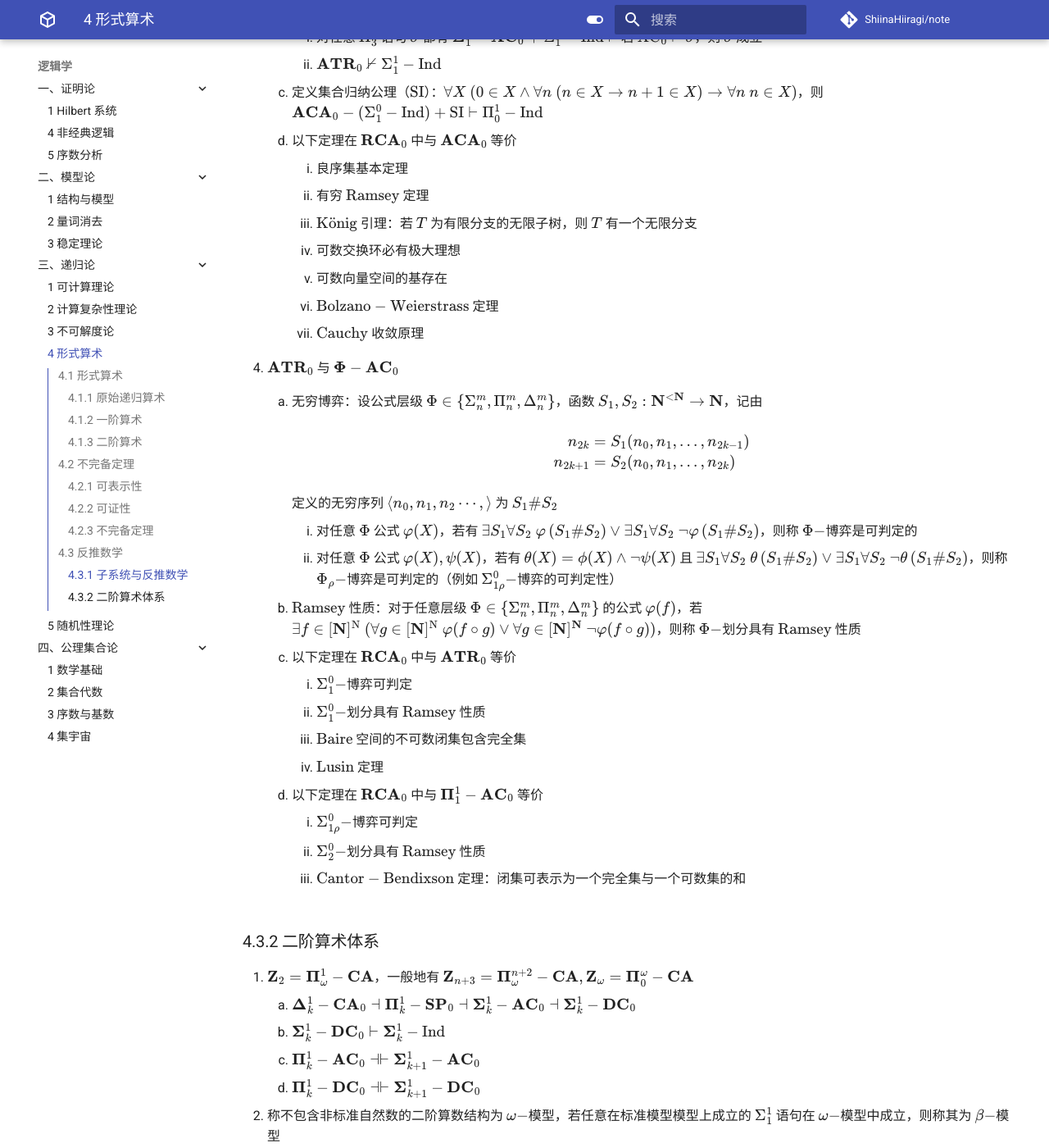
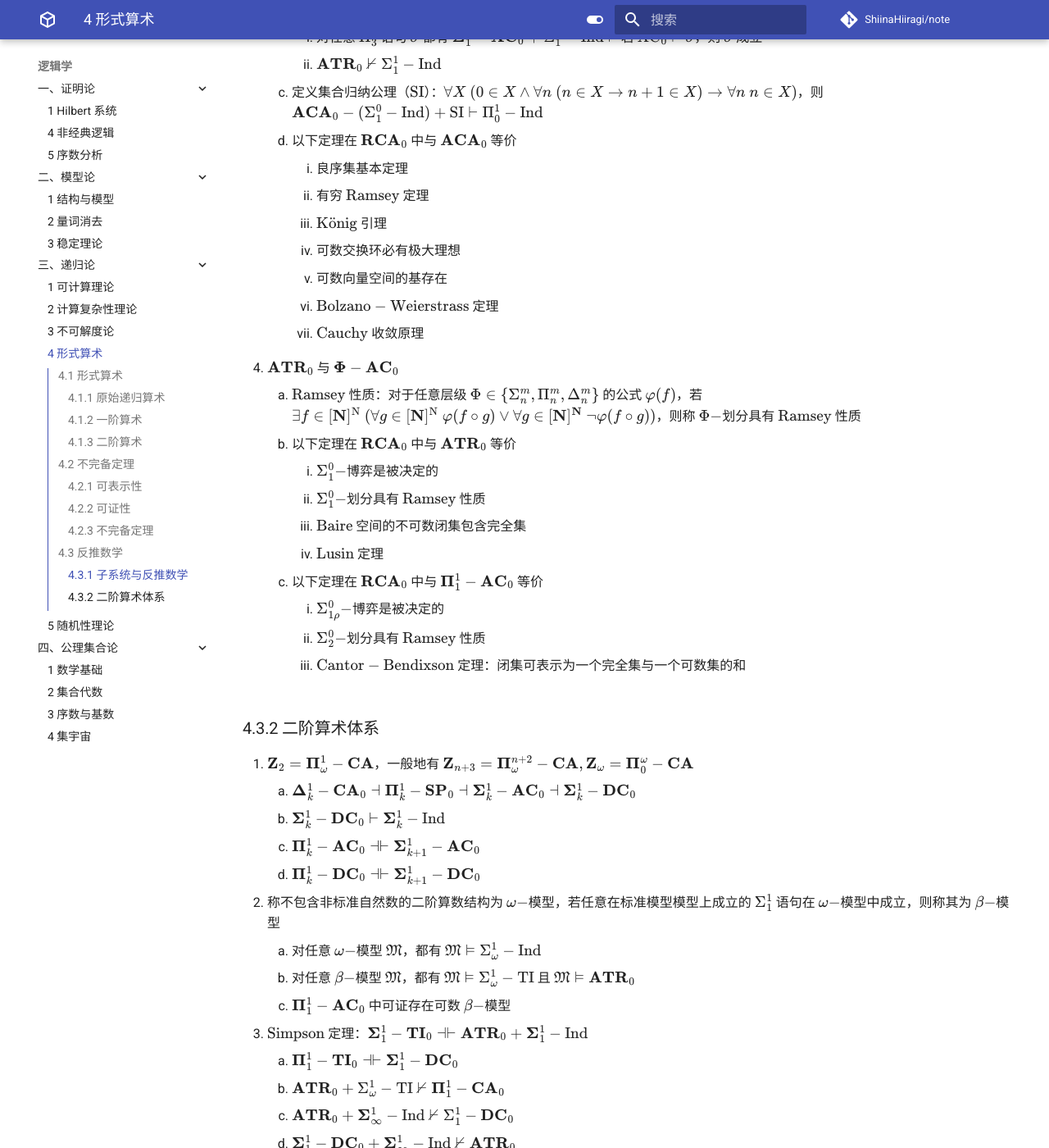
Before and after one commit to ShiinaHiiragi/note, an MkDocs documentation site: the page built from docs/logic/rec/arith.md, in a window 1280 px wide and 1400 px high, scrolled down 8703 px. Shown: the whole window at 82% size. Built offline with MkDocs 1.6.1 and Material for MkDocs 9.7.7, drawn with Linux system fonts in a browser that asks for light colours; comment, search, counter and statistics services are not loaded; some of the changed text lies outside the part shown.

Commit message:
move dst

```diff
--- a/docs/logic/rec/arith.md
+++ b/docs/logic/rec/arith.md
@@ -111,7 +111,7 @@
 
 2. 对于任意 $\mathbf{Z}_2$ 的子系统 $\mathbf{T}_0$，令 $\mathbf{T} = \mathbf{T}_0 + \mathrm{1-Ind}$，其中 $\mathrm{1-Ind}$ 是对所有一阶公式都成立的归纳公理模式．设 $\Phi \in \{\Sigma_{n}^{m}, \Pi_{n}^{m}, \Delta_{n}^{m}\}$
     1. $\mathbf{RCA}_0 = \mathbf{Q} + \Sigma_1^0-\mathrm{Ind} + \Delta_1^0-\mathrm{CA}$
-    2. $\mathbf{WKL}_0 = \mathbf{RCA}_0 + \text{K}\ddot{\mathrm o}\text{nig}$，后者即弱 $\text{K}\ddot{\mathrm o}\text{nig}$ 引理：若 $T$ 为 $2^{<\omega}$ 的无限子树，则 $T$ 有一个无限分支
+    2. $\mathbf{WKL}_0 = \mathbf{RCA}_0 + \text{K}\ddot{\mathrm o}\text{nig}$，后者即弱 $\text{K}\ddot{\mathrm o}\text{nig}$ 引理
     3. $\mathbf{ACA}_0 = \mathbf{RCA}_0 + \Pi_0^1-\mathrm{CA}, \mathbf{\Phi}-\mathbf{CA}_0 = \mathbf{RCA}_0 + \Phi-\mathrm{CA}$
     4. $\mathbf{ATR}_0 = \mathbf{RCA}_0 + \mathrm{TR}, \mathbf{\Phi}-\mathbf{TR}_0 = \mathbf{RCA}_0 + \Phi-\mathrm{TR}$
     5. $\mathbf{\Phi}-\mathbf{AC}_0 = \mathbf{RCA}_0 + \Phi-\mathbf{AC}$
@@ -275,34 +275,20 @@
     4. 以下定理在 $\mathbf{RCA}_0$ 中与 $\mathbf{ACA}_0$ 等价
         1. 良序集基本定理
         2. 有穷 $\text{Ramsey}$ 定理
-        3. $\text{K}\ddot{\mathrm o}\text{nig}$ 引理：若 $T$ 为有限分支的无限子树，则 $T$ 有一个无限分支
+        3. $\text{K}\ddot{\mathrm o}\text{nig}$ 引理
         4. 可数交换环必有极大理想
         5. 可数向量空间的基存在
         6. $\text{‌Bolzano}-\text{Weierstrass}$ 定理
         7. $\text{Cauchy}$ 收敛原理
 4. $\mathbf{ATR}_0$ 与 $\mathbf{\Phi}-\mathbf{AC}_0$
-    1. 无穷博弈：设公式层级 $\Phi \in \{\Sigma_{n}^{m}, \Pi_{n}^{m}, \Delta_{n}^{m}\}$，函数 $S_1, S_2: \mathbf N^{<\mathbf{N}} \to \mathbf N$，记由
-
-        $$
-        \begin{aligned}
-        n_{2k} & = S_1(n_0, n_1, ..., n_{2k-1}) \\
-        n_{2k+1} & = S_2(n_0, n_1, ..., n_{2k})
-        \end{aligned}
-        $$
-
-        定义的无穷序列 $\left<n_0, n_1, n_2 \cdots,\right>$ 为 $S_1 \# S_2$
-
-        1. 对任意 $\Phi$ 公式 $\varphi(X)$，若有 $\exists S_1 \forall S_2 \ \varphi \left(S_1 \# S_2\right) \vee \exists S_1 \forall S_2 \ \neg \varphi\left(S_1 \# S_2\right)$，则称 $\Phi-$博弈是可判定的
-        2. 对任意 $\Phi$ 公式 $\varphi(X), \psi(X)$，若有 $\theta(X) = \phi(X) \wedge \neg \psi(X)$ 且 $\exists S_1 \forall S_2 \ \theta \left(S_1 \# S_2\right) \vee \exists S_1 \forall S_2 \ \neg \theta\left(S_1 \# S_2\right)$，则称 $\Phi_{\rho}-$博弈是可判定的（例如 $\Sigma_{1 \rho}^0-$博弈的可判定性）
-
-    2. $\text{Ramsey}$ 性质：对于任意层级 $\Phi \in \{\Sigma_{n}^{m}, \Pi_{n}^{m}, \Delta_{n}^{m}\}$ 的公式 $\varphi(f)$，若 $\exists f \in[\mathbf{N}]^{\mathrm{N}} \ (\forall g \in[\mathbf{N}]^{\mathrm{N}} \ \varphi(f \circ g) \vee \forall g \in[\mathbf{N}]^{\mathbf{N}} \ \neg \varphi(f \circ g))$，则称 $\Phi-$划分具有 $\text{Ramsey}$ 性质
-    3. 以下定理在 $\mathbf{RCA}_0$ 中与 $\mathbf{ATR}_0$ 等价
-        1. $\Sigma_1^0-$博弈可判定
+    1. $\text{Ramsey}$ 性质：对于任意层级 $\Phi \in \{\Sigma_{n}^{m}, \Pi_{n}^{m}, \Delta_{n}^{m}\}$ 的公式 $\varphi(f)$，若 $\exists f \in[\mathbf{N}]^{\mathrm{N}} \ (\forall g \in[\mathbf{N}]^{\mathrm{N}} \ \varphi(f \circ g) \vee \forall g \in[\mathbf{N}]^{\mathbf{N}} \ \neg \varphi(f \circ g))$，则称 $\Phi-$划分具有 $\text{Ramsey}$ 性质
+    2. 以下定理在 $\mathbf{RCA}_0$ 中与 $\mathbf{ATR}_0$ 等价
+        1. $\Sigma_1^0-$博弈是被决定的
         2. $\Sigma_1^0-$划分具有 $\text{Ramsey}$ 性质
         3. $\text{Baire}$ 空间的不可数闭集包含完全集
         4. $\text{Lusin}$ 定理
-    4. 以下定理在 $\mathbf{RCA}_0$ 中与 $\mathbf{\Pi}_1^1-\mathbf{AC}_0$ 等价
-        1. $\Sigma_{1 \rho}^0-$博弈可判定
+    3. 以下定理在 $\mathbf{RCA}_0$ 中与 $\mathbf{\Pi}_1^1-\mathbf{AC}_0$ 等价
+        1. $\Sigma_{1 \rho}^0-$博弈是被决定的
         2. $\Sigma_2^0-$划分具有 $\text{Ramsey}$ 性质
         3. $\text{Cantor}-\text{Bendixson}$ 定理：闭集可表示为一个完全集与一个可数集的和
 
```
Also changed, not shown: docs/logic/rec/comp.md (+2 -2 lines), docs/logic/rec/rand.md (+6 -5 lines), docs/logic/set/alg.md (+14 -0 lines).
